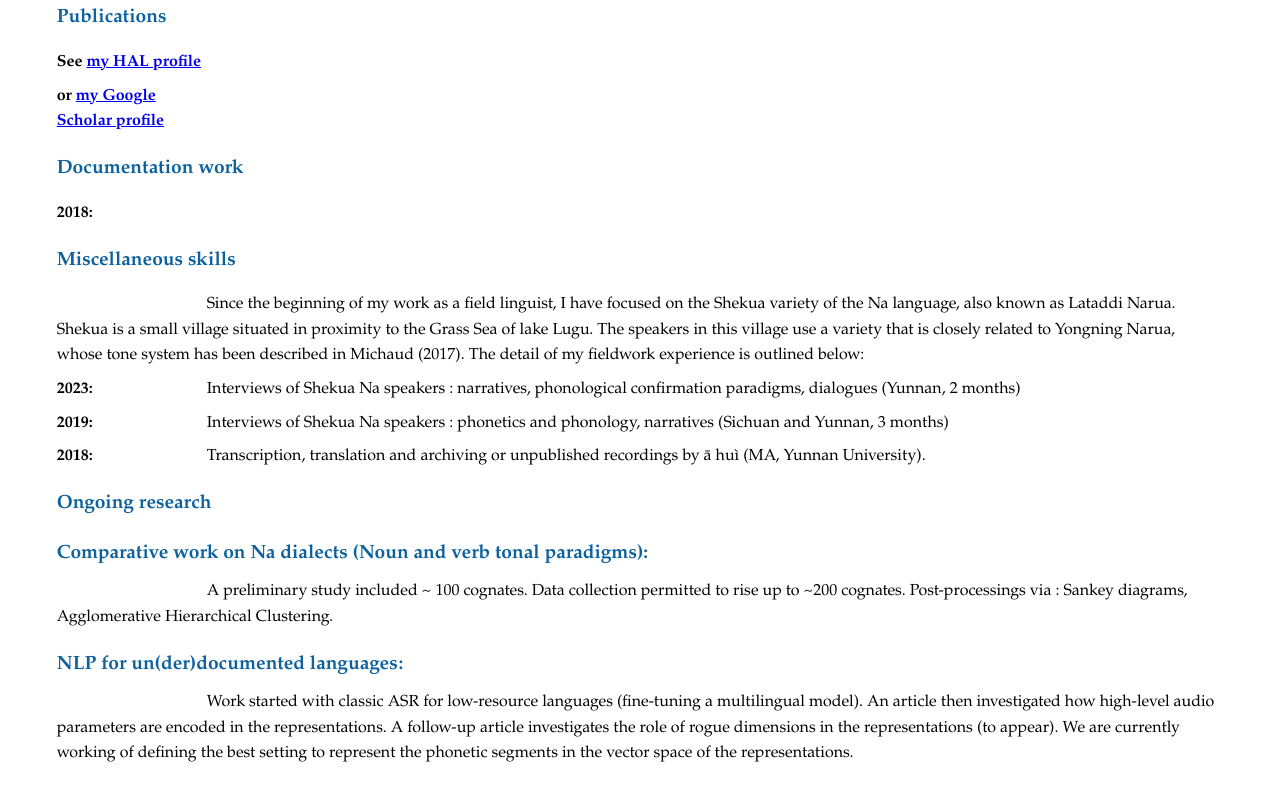
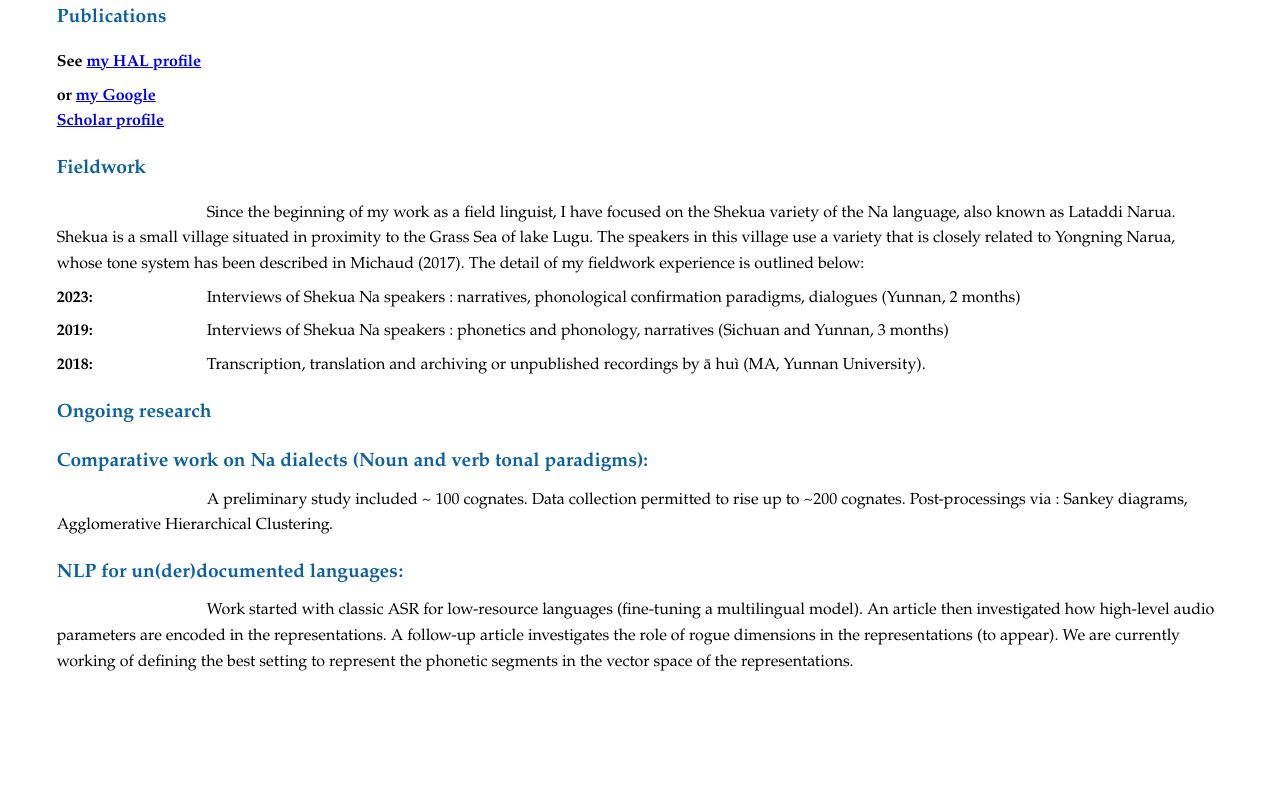
Before and after one commit to maxime-fily/resume, a plain HTML site: page index.html in a window 1280 px wide. Shown: the part 1866-2667 px from the top of the page. After the commit the page ends 2598 px from the top, so only its background shows below. Drawn offline with Linux system fonts and the light colour scheme.

Commit message:
correction erreur de chapitrage

```diff
--- a/index.html
+++ b/index.html
@@ -129,12 +129,8 @@
         <li class="publication-entry"></li><span class="label">or <a href="https://scholar.google.fr/citations?hl=fr&user=XYvTKbIAAAAJ"> my Google Scholar profile</a></li>
      </ul>
 
-    <div class="chapter-title">Documentation work</div>
-    <ul class="compactlabel">
-        <li class="documentation-entry"><span class="label">2018:</span></li>
-    </ul>
 
-    <div class="chapter-title">Miscellaneous skills</div>
+    <div class="chapter-title">Fieldwork</div>
     <ul class="compactlabel">
 
         <li class="skill-entry"><span class="label"></span>Since the beginning of my work as a field linguist, I have focused on the Shekua variety of the Na language, also known as Lataddi Narua. Shekua is a small village situated in proximity to the Grass Sea of lake Lugu. The speakers in this village use a variety that is closely related to Yongning Narua, whose tone system has been described in Michaud (2017). The detail of my fieldwork experience is outlined below:</li>
```
